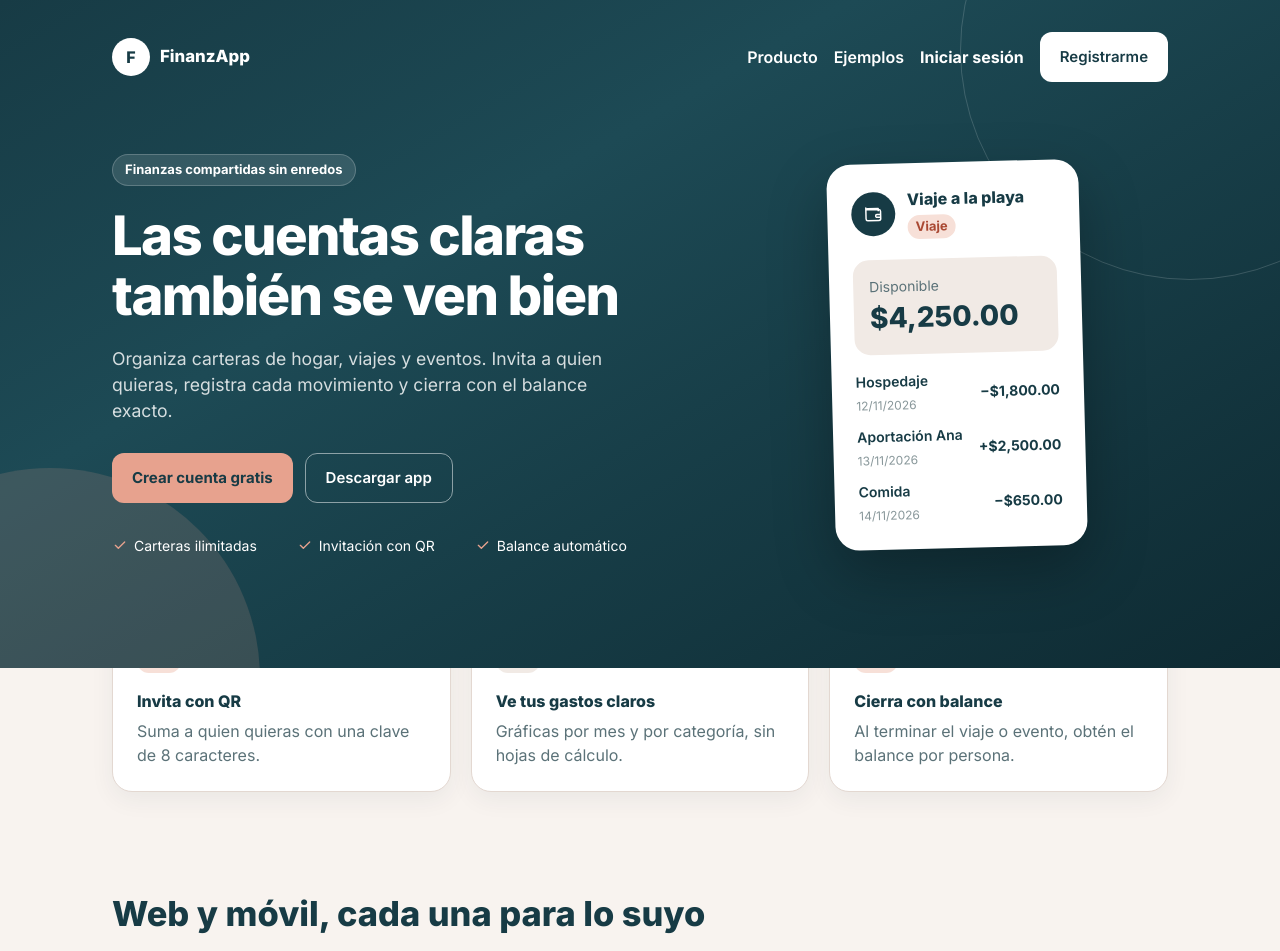
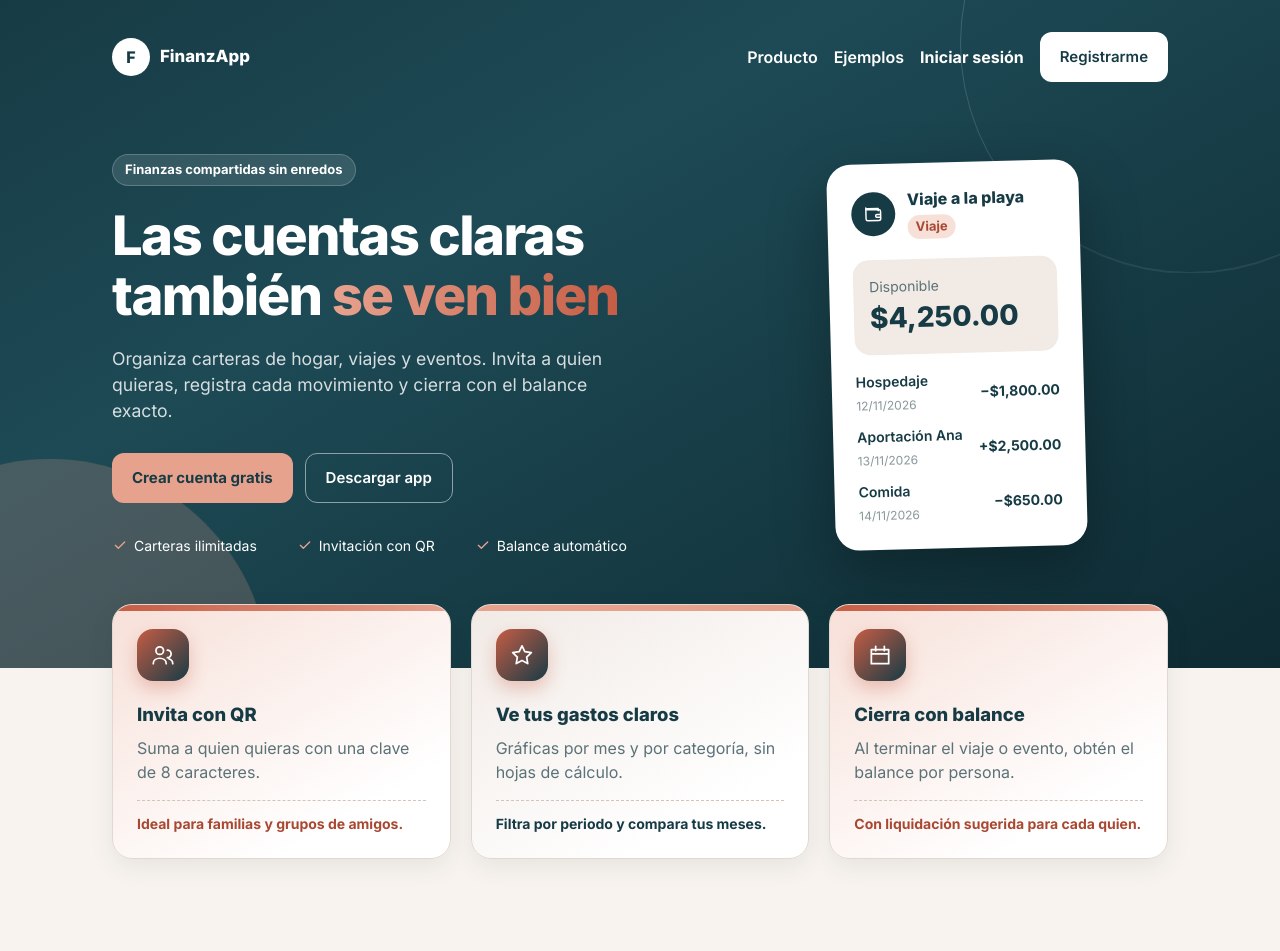
Before and after one commit to IDGS-802-23002541/FinanzApp, a React (Vite) app in the folder web_FinanzaApp/: page / in a window 1280 px wide. Shown: the top 951 px of the page. Built offline with nearby package versions, Linux system fonts and the light colour scheme; no server answers.

Commit message:
feat(web): más color, tarjetas ampliadas y animaciones en la landing [#TG-163]

```diff
--- a/web_FinanzaApp/src/features/landing/pages/Landing.jsx
+++ b/web_FinanzaApp/src/features/landing/pages/Landing.jsx
@@ -30,22 +30,28 @@ const BENEFICIOS = [
     titulo: 'Invita con QR',
     Icono: IconoPersonas,
     texto: 'Suma a quien quieras con una clave de 8 caracteres.',
+    detalle: 'Ideal para familias y grupos de amigos.',
     fondo: 'var(--color-seleccion)',
     color: 'var(--color-seleccion-texto)',
+    borde: 'var(--color-secundario)',
   },
   {
     titulo: 'Ve tus gastos claros',
     Icono: IconoEstrella,
     texto: 'Gráficas por mes y por categoría, sin hojas de cálculo.',
+    detalle: 'Filtra por periodo y compara tus meses.',
     fondo: 'var(--color-superficie-suave)',
     color: 'var(--color-primario)',
+    borde: 'var(--color-acento)',
   },
   {
     titulo: 'Cierra con balance',
     Icono: IconoCalendario,
     texto: 'Al terminar el viaje o evento, obtén el balance por persona.',
+    detalle: 'Con liquidación sugerida para cada quien.',
     fondo: 'var(--color-seleccion)',
     color: 'var(--color-seleccion-texto)',
+    borde: 'var(--color-secundario)',
   },
 ]
 
@@ -151,6 +157,11 @@ function Tarjeta({ children }) {
         border: '1px solid var(--color-borde)',
         borderRadius: '20px',
         boxShadow: '0 8px 24px rgba(23, 59, 69, 0.06)',
+        transition: 'transform 0.25s ease, box-shadow 0.25s ease',
+        '&:hover': {
+          transform: 'translateY(-6px)',
+          boxShadow: '0 18px 38px rgba(23, 59, 69, 0.16)',
+        },
       }}
     >
       {children}
@@ -332,6 +343,7 @@ function MockNavegador() {
         border: '1px solid var(--color-borde)',
         backgroundColor: 'var(--color-superficie)',
         overflow: 'hidden',
+        animation: 'flotarSuave 6s ease-in-out infinite',
       }}
     >
       <Box
@@ -406,6 +418,7 @@ function MockTelefono() {
         backgroundColor: 'var(--color-superficie)',
         p: 1.5,
         boxShadow: '0 12px 28px rgba(23, 59, 69, 0.14)',
+        animation: 'flotarSuave 6s ease-in-out infinite',
       }}
     >
       <Box
@@ -479,6 +492,19 @@ function Landing() {
         minHeight: '100vh',
         backgroundColor: 'var(--color-fondo)',
         color: 'var(--color-texto)',
+        '& section': { animation: 'aparecer 0.6s ease-out both' },
+        '& h2': { position: 'relative', display: 'inline-block', pb: 1.25 },
+        '& h2::after': {
+          content: '""',
+          position: 'absolute',
+          left: 0,
+          bottom: 0,
+          width: 64,
+          height: 4,
+          borderRadius: '999px',
+          background:
+            'linear-gradient(90deg, var(--color-secundario), var(--color-acento))',
+        },
       }}
     >
       <Box
@@ -502,6 +528,7 @@ function Landing() {
             borderRadius: '50%',
             border: '1px solid rgba(255, 255, 255, 0.16)',
             pointerEvents: 'none',
+            animation: 'flotar 9s ease-in-out infinite',
           }}
         />
         <Box
@@ -514,8 +541,9 @@ function Landing() {
             height: 420,
             borderRadius: '50%',
             backgroundColor: 'var(--color-acento)',
-            opacity: 0.16,
+            opacity: 0.18,
             pointerEvents: 'none',
+            animation: 'pulso 8s ease-in-out infinite',
           }}
         />
 
@@ -627,7 +655,19 @@ function Landing() {
                   letterSpacing: '-0.03em',
                 }}
               >
-                Las cuentas claras también se ven bien
+                Las cuentas claras también{' '}
+                <Box
+                  component="span"
+                  sx={{
+                    background:
+                      'linear-gradient(90deg, var(--color-acento), var(--color-secundario))',
+                    WebkitBackgroundClip: 'text',
+                    backgroundClip: 'text',
+                    color: 'transparent',
+                  }}
+                >
+                  se ven bien
+                </Box>
               </Typography>
               <Typography
                 sx={{
@@ -731,29 +771,71 @@ function Landing() {
             gap: 2.5,
           }}
         >
-          {BENEFICIOS.map(({ titulo, Icono, texto, fondo, color }) => (
-            <Tarjeta key={titulo}>
+          {BENEFICIOS.map(({ titulo, Icono, texto, detalle, fondo, color, borde }) => (
+            <Box
+              key={titulo}
+              sx={{
+                position: 'relative',
+                overflow: 'hidden',
+                minHeight: 240,
+                p: 3,
+                borderRadius: '20px',
+                border: '1px solid var(--color-borde)',
+                background: `linear-gradient(150deg, ${fondo} 0%, var(--color-superficie) 78%)`,
+                boxShadow: '0 8px 24px rgba(23, 59, 69, 0.08)',
+                transition: 'transform 0.25s ease, box-shadow 0.25s ease',
+                '&::before': {
+                  content: '""',
+                  position: 'absolute',
+                  top: 0,
+                  left: 0,
+                  right: 0,
+                  height: 6,
+                  background: `linear-gradient(90deg, ${borde}, var(--color-acento))`,
+                },
+                '&:hover': {
+                  transform: 'translateY(-8px)',
+                  boxShadow: '0 20px 40px rgba(23, 59, 69, 0.2)',
+                },
+              }}
+            >
               <Box
                 sx={{
-                  width: 44,
-                  height: 44,
-                  borderRadius: '12px',
-                  backgroundColor: fondo,
-                  color,
+                  width: 52,
+                  height: 52,
+                  borderRadius: '16px',
+                  color: 'var(--color-sobre-primario)',
+                  background:
+                    'linear-gradient(135deg, var(--color-secundario), var(--color-primario))',
                   display: 'flex',
                   alignItems: 'center',
                   justifyContent: 'center',
+                  boxShadow: '0 8px 18px rgba(198, 93, 69, 0.32)',
                 }}
               >
-                <Icono sx={{ fontSize: 22 }} />
+                <Icono sx={{ fontSize: 26 }} />
               </Box>
-              <Typography sx={{ mt: 2, fontWeight: 800 }}>{titulo}</Typography>
+              <Typography sx={{ mt: 2.5, fontWeight: 800, fontSize: '1.15rem' }}>
+                {titulo}
+              </Typography>
               <Typography
-                sx={{ mt: 0.75, color: 'var(--color-texto-secundario)' }}
+                sx={{ mt: 1, color: 'var(--color-texto-secundario)' }}
               >
                 {texto}
               </Typography>
-            </Tarjeta>
+              <Typography
+                variant="body2"
+                sx={{
+                  mt: 2,
+                  pt: 1.5,
+                  borderTop: '1px dashed var(--color-borde-fuerte)',
+                  color,
+                  fontWeight: 700,
+                }}
+              >
+                {detalle}
+              </Typography>
+            </Box>
           ))}
         </Box>
 
--- a/web_FinanzaApp/src/index.css
+++ b/web_FinanzaApp/src/index.css
@@ -1,5 +1,56 @@
 * {
   box-sizing: border-box;
+}
+
+@keyframes flotar {
+  0%,
+  100% {
+    transform: translateY(0);
+  }
+  50% {
+    transform: translateY(-10px);
+  }
+}
+
+@keyframes flotarSuave {
+  0%,
+  100% {
+    transform: translateY(0);
+  }
+  50% {
+    transform: translateY(-5px);
+  }
+}
+
+@keyframes pulso {
+  0%,
+  100% {
+    transform: scale(1);
+    opacity: 0.18;
+  }
+  50% {
+    transform: scale(1.12);
+    opacity: 0.28;
+  }
+}
+
+@keyframes aparecer {
+  from {
+    opacity: 0;
+    transform: translateY(18px);
+  }
+  to {
+    opacity: 1;
+    transform: translateY(0);
+  }
+}
+
+@media (prefers-reduced-motion: reduce) {
+  * {
+    animation-duration: 0.01ms !important;
+    animation-iteration-count: 1 !important;
+    transition-duration: 0.01ms !important;
+  }
 }
 
 body {
```
